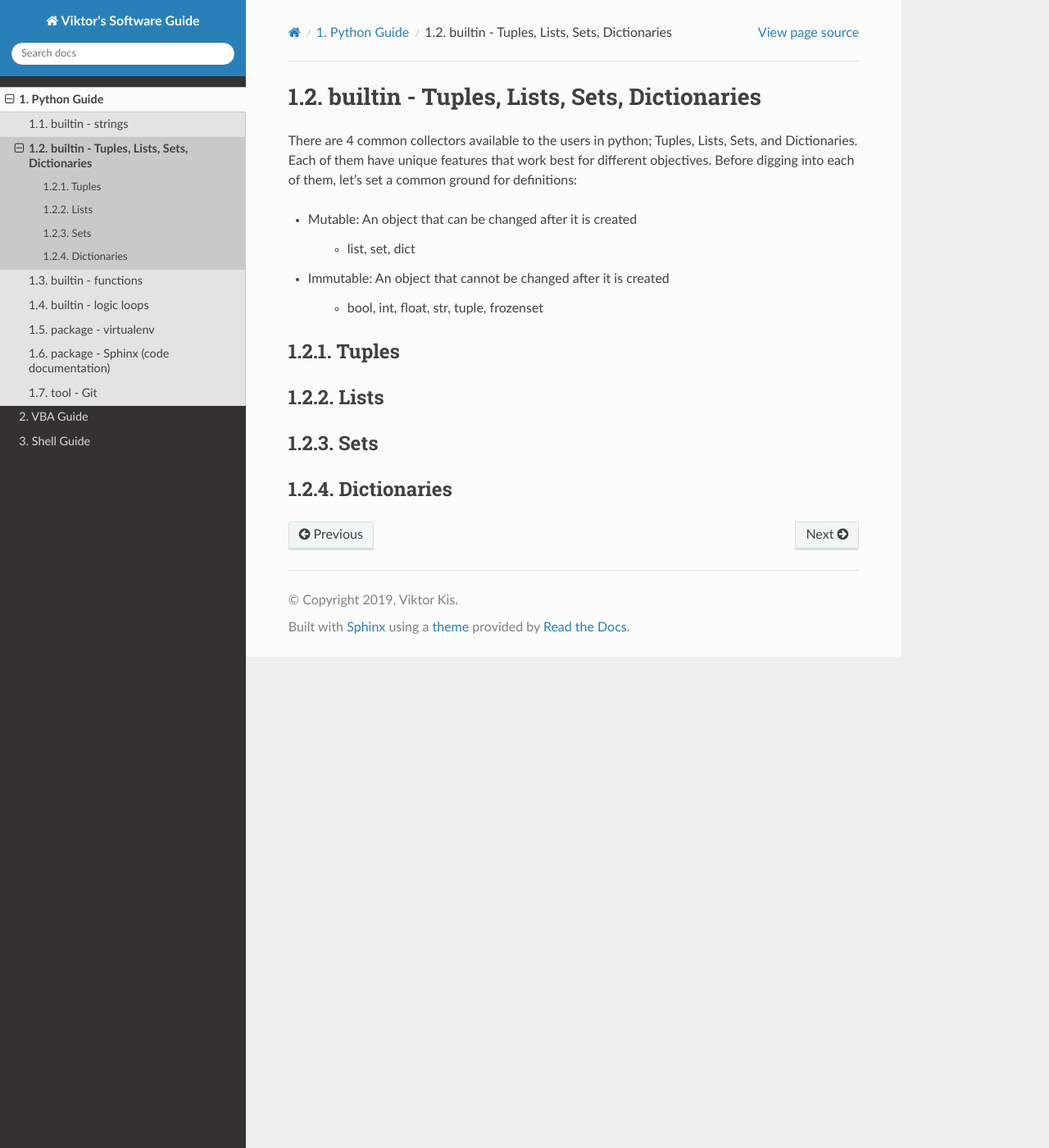
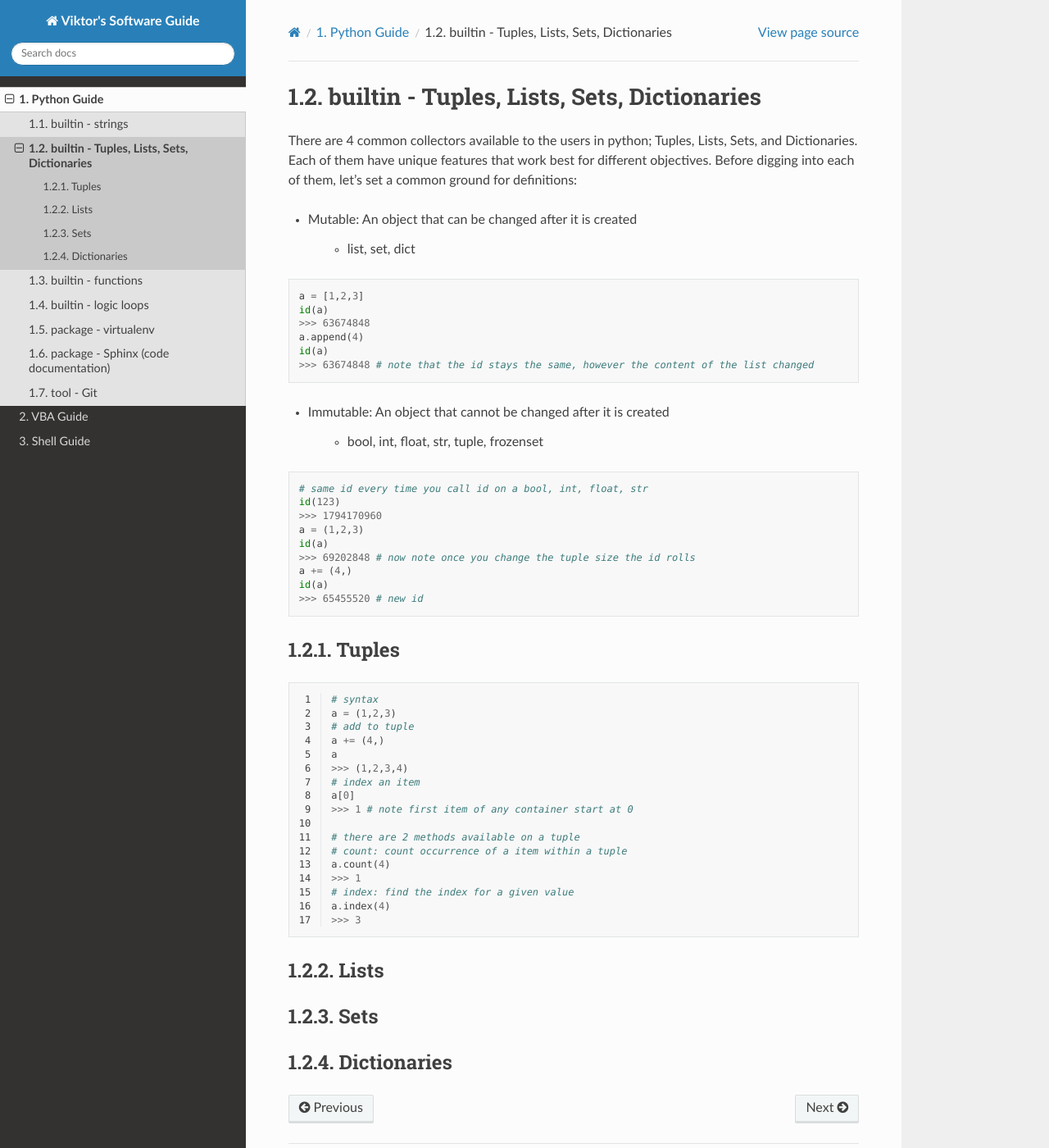
Before and after one commit to PydPiper/viks_SoftwareGuide, a Sphinx documentation site: the page built from source/python/containers.rst, in a window 1280 px wide and 1400 px high. Shown: the whole window at 82% size. Built offline with Sphinx 7.4.7 and the Read the Docs theme 2.0.0, drawn with Linux system fonts in a browser that asks for light colours.

Commit message:
added tuples

```diff
--- a/source/python/containers.rst
+++ b/source/python/containers.rst
@@ -9,13 +9,54 @@ let's set a common ground for definitions:
 
     - list, set, dict
 
+.. code-block:: python
+
+    a = [1,2,3]
+    id(a)
+    >>> 63674848
+    a.append(4)
+    id(a)
+    >>> 63674848 # note that the id stays the same, however the content of the list changed
+
 - Immutable: An object that cannot be changed after it is created
 
     - bool, int, float, str, tuple, frozenset
 
+.. code-block:: python
+
+    # same id every time you call id on a bool, int, float, str
+    id(123)
+    >>> 1794170960
+    a = (1,2,3)
+    id(a)
+    >>> 69202848 # now note once you change the tuple size the id rolls
+    a += (4,)
+    id(a)
+    >>> 65455520 # new id
+
 Tuples
 ------
 
+.. code-block:: python
+    :linenos:
+
+    # syntax
+    a = (1,2,3)
+    # add to tuple
+    a += (4,)
+    a
+    >>> (1,2,3,4)
+    # index an item
+    a[0]
+    >>> 1 # note first item of any container start at 0
+
+    # there are 2 methods available on a tuple
+    # count: count occurrence of a item within a tuple
+    a.count(4)
+    >>> 1
+    # index: find the index for a given value
+    a.index(4)
+    >>> 3
 
 Lists
 -----
```
